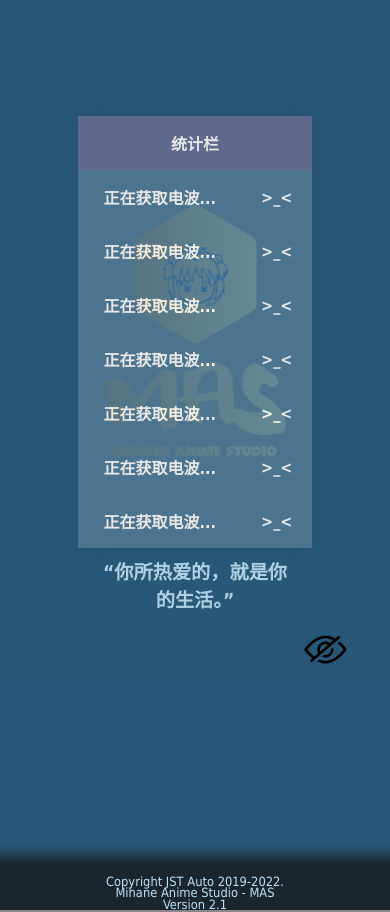
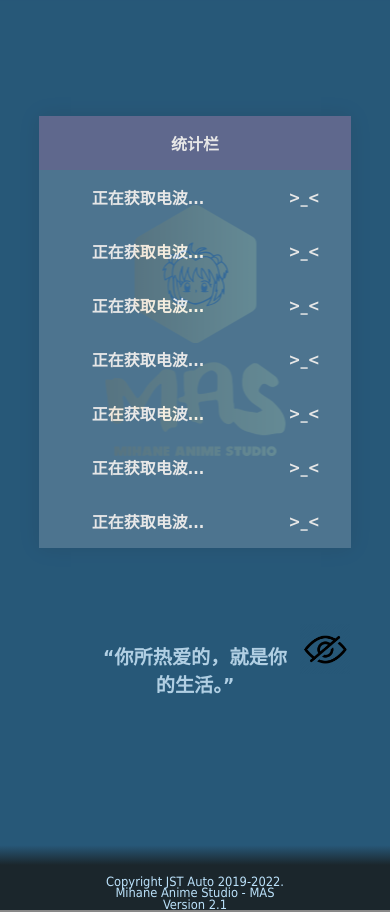
Before and after one commit to mihane-ichinose/mihane-anime-studio, a Flask app: page /m in a window 390 px wide. Shown: the part 90-1002 px from the top of the page. Run offline with Flask 2, Linux system fonts and the light colour scheme.

Commit message:
Mobile compatibility fix

```diff
--- a/static/m.css
+++ b/static/m.css
@@ -433,7 +433,7 @@ a {
 }
 
 .container {
-  width:60%;
+  width:80%;
   position: absolute;
   top: 50%;
   left: 50%;
@@ -444,7 +444,7 @@ a {
 
 .index-slogan {
   position: absolute;
-  top: 80%;
+  top: 90%;
   left: 50%;
   -webkit-transform: translate(-50%, -50%);
           transform: translate(-50%, -50%);
```
